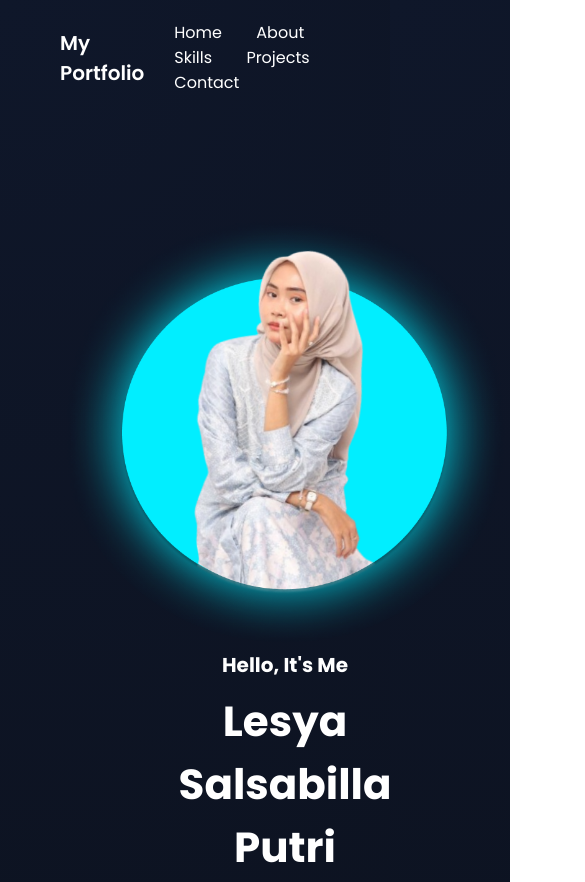
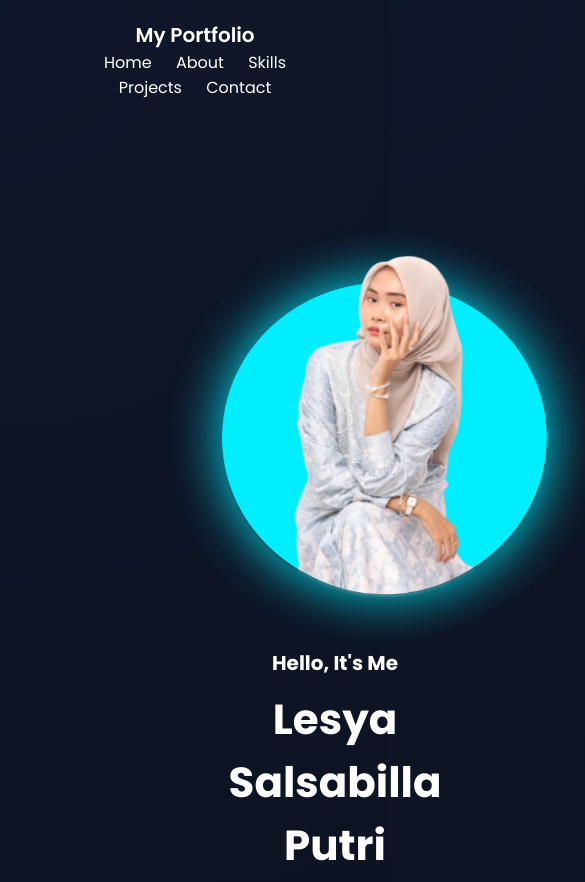
Before and after one commit to lesyaasbll/breezyysya, a plain HTML site: page index.html in a window 390 px wide. Shown: the top 882 px of the page, 585 px wide, since content can reach past the window. Drawn offline with Linux system fonts and the light colour scheme.

Commit message:
update index.html

```diff
--- a/about.css
+++ b/about.css
@@ -126,8 +126,16 @@ footer a:hover {
 }
 
 @media (max-width: 900px) {
-  .about {
+  header {
     flex-direction: column;
     text-align: center;
   }
+
+  nav a {
+    margin: 10px;
+  }
+
+  .projects-section {
+    padding: 60px 20px;
+  }
 }
--- a/index.css
+++ b/index.css
@@ -37,6 +37,7 @@ nav a:hover {
   align-items: center;
   justify-content: space-between;
   max-width: 1200px;
+  padding: 400px 0;
   margin: auto;
   padding: 60px 60px 100px;
 }
@@ -100,9 +101,11 @@ nav a:hover {
 }
 
 .hero-image {
+  display: flex;
+  flex-direction: row-reverse;
   flex: 1 1 300px;
   text-align: right;
-  padding-right: 60px;
+  padding-right: 100px;
   opacity: 0;
   transform: translateX(50px);
   animation: fadeInRight 1.2s ease-out forwards;
@@ -112,6 +115,9 @@ nav a:hover {
 .hero-image img {
   width: 450px;
   height: auto;
+  text-align: right;
+  object-fit: cover;
+  padding-left: 100px;
   border-radius: 50%;
 }
 
@@ -155,6 +161,21 @@ nav a:hover {
   }
 }
 
+@media (max-width: 900px) {
+  header {
+    flex-direction: column;
+    text-align: center;
+  }
+
+  nav a {
+    margin: 10px;
+  }
+
+  .projects-section {
+    padding: 60px 20px;
+  }
+}
+
 footer {
   text-align: center;
   padding: 25px 10px;
```
Also changed, not shown: index.html (line endings or trailing spaces).
